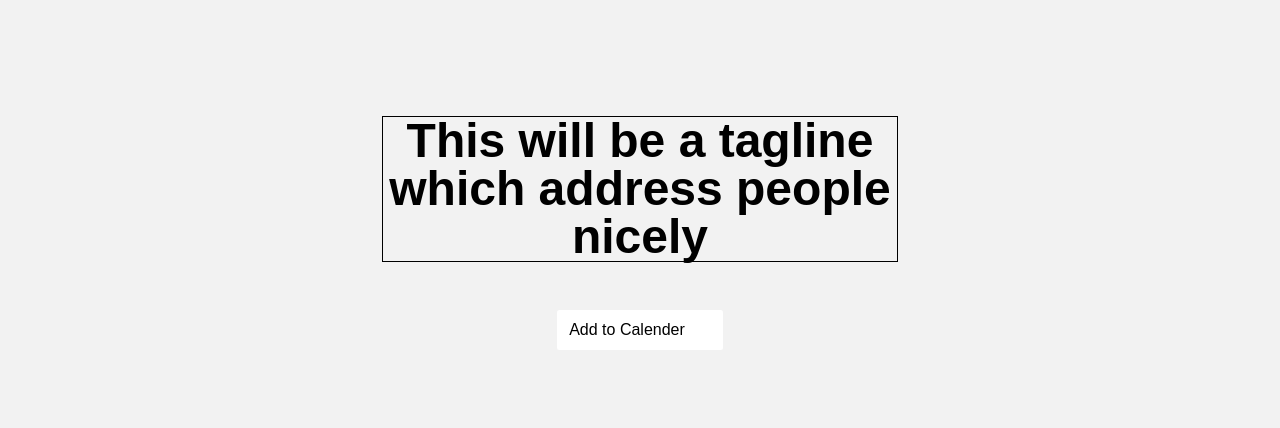
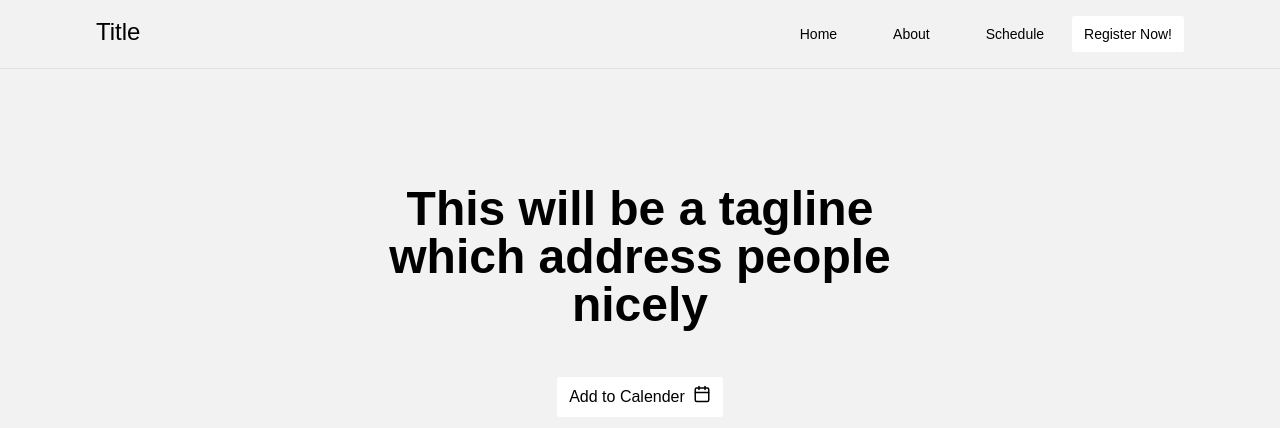
Before and after one commit to ponikar/event-invitation, a React (Create React App) app: page / in a window 1280 px wide. Shown: the top 428 px of the page. Built offline with nearby package versions, Linux system fonts and the light colour scheme; grey boxes are pictures that could not be loaded.

Commit message:
working with Mobile Menu

```diff
--- a/package.json
+++ b/package.json
@@ -8,6 +8,7 @@
     "@testing-library/react": "^11.2.7",
     "@testing-library/user-event": "^12.8.3",
     "firebase": "^8.6.8",
+    "framer-motion": "^4.1.17",
     "react": "^17.0.2",
     "react-dom": "^17.0.2",
     "react-feather": "^2.0.9",
--- /dev/null
+++ b/src/components/Common/Header/header.component.jsx
@@ -0,0 +1,30 @@
+import { useState } from "react"
+import { Menu, X } from "react-feather"
+import { Link } from "react-router-dom"
+import { PrimaryButton } from "../Button/button.component"
+import { Container } from "../Container/container.component"
+import { MobileHeader } from "./mobile-header.component"
+
+
+
+
+export const Header = () => {
+    const [menuToggle, setMenuToggle] = useState(false);
+    return <nav className="w-full border-b border-gr">
+        <section className="flex my-4 container items-start justify-between">
+            <header className="text-2xl"> Title </header>
+
+            <div className="sm:flex hidden w-10/12 justify-end items-center">
+                <Link to="/" className="text-sm mx-7"> Home </Link>
+                <Link to="/" className="text-sm mx-7"> About </Link>
+                <Link to="/" className="text-sm mx-7"> Schedule </Link>
+                <PrimaryButton className="text-sm">
+                    Register Now!
+                </PrimaryButton>
+            </div>
+            { !menuToggle ? <Menu onClick={_ => setMenuToggle(true)} size={22} className="sm:hidden mt-1 block" /> :
+            <X  onClick={_ => setMenuToggle(false)} size={22} className="sm:hidden mt-1 block" /> }
+        </section>
+        <MobileHeader menuToggle={menuToggle} />
+    </nav>
+}
--- /dev/null
+++ b/src/components/Common/Header/mobile-header-animated.props.js
@@ -0,0 +1,22 @@
+
+
+
+export const headerAnimatedVariant = {
+
+}
+
+export const headerAnimatedProps = {
+    transition: {duration: 0.4, type: "spring"},
+    variants: {
+        opened: {
+            y: 0
+        },
+        closed: {
+            y: -500
+        }
+    }
+}
+
+export const headerLinkAnimatedProps = {
+
+}
--- /dev/null
+++ b/src/components/Common/Header/mobile-header.component.jsx
@@ -0,0 +1,13 @@
+import { Link } from "react-router-dom"
+import { motion } from "framer-motion"
+import { headerAnimatedProps } from "./mobile-header-animated.props"
+
+const AnimatedLink = motion(Link)
+
+export const MobileHeader = ({ menuToggle }) => {
+    return <div className="w-full sm:hidden flex flex-col items-center">
+        <AnimatedLink  animate={menuToggle ? "opened" : "closed"} {...headerAnimatedProps} to="/" className="w-full my-2 text-center">Home</AnimatedLink>
+        <AnimatedLink  animate={menuToggle ? "opened" : "closed"} {...headerAnimatedProps} to="/" className="w-full my-2 text-center">Home</AnimatedLink>
+        <AnimatedLink  animate={menuToggle ? "opened" : "closed"} {...headerAnimatedProps} to="/" className="w-full my-2 text-center">Home</AnimatedLink>
+    </div>
+}
--- a/src/components/Index/Hero/hero-section.component.jsx
+++ b/src/components/Index/Hero/hero-section.component.jsx
@@ -3,10 +3,10 @@ import { Calendar } from "react-feather"
 export const HeroSection = () => {
   return (
     <section className="flex flex-col justify-center mt-24 p-5 items-center">
-      <h1 className="xl:w-5/12 lg:w-6/12 border w-11/12 xl:text-5xl lg:text-4xl text-xl bold text-center">
+      <h1 className="xl:w-5/12 lg:w-6/12 w-11/12 xl:text-5xl lg:text-4xl text-xl bold text-center">
         This will be a tagline which address people nicely
       </h1>
-      <PrimaryButton className="my-12">Add to Calender <Calendar size={18} className="text-white ml-2" />  </PrimaryButton>
+      <PrimaryButton className="my-12">Add to Calender <Calendar size={18} className="text-black ml-2" />  </PrimaryButton>
       <img alt="Event" loading="lazy" src="/assets/svgs/hero.svg" className="lg:w-4/12 w-11/12 my-8" />
     </section>
   );
--- a/src/pages/index.page.js
+++ b/src/pages/index.page.js
@@ -1,5 +1,6 @@
 // Index Page
 
+import { Header } from "../components/Common/Header/header.component";
 import BlockCollections from "../components/Index/Blocks/block-collections.component";
 import { HeroSection } from "../components/Index/Hero/hero-section.component";
 import { ScheduleSection } from "../components/Index/Schedule/schedule-section.component";
@@ -7,11 +8,14 @@ import { TeamSection } from "../components/Index/Team-Section/team-section.compo
 
 export const Index = () => {
   return (
+    <>
+    <Header />
     <main>
       <HeroSection />
       <BlockCollections />
       <TeamSection />
       <ScheduleSection />
     </main>
+    </>
   );
 };
--- a/tailwind.config.js
+++ b/tailwind.config.js
@@ -6,7 +6,8 @@ module.exports = {
         back: "#F8F8F8",
         white: "#fff",
         highlight: "#F2F2F2",
-        info: "#B2B2B2"
+        info: "#B2B2B2",
+        gr: "#E0E0E0"
       },
       borderRadius: {
         pm: "2.5px",
```
Also changed, not shown: 1 other file (tests, documents, lock files or other folders).
